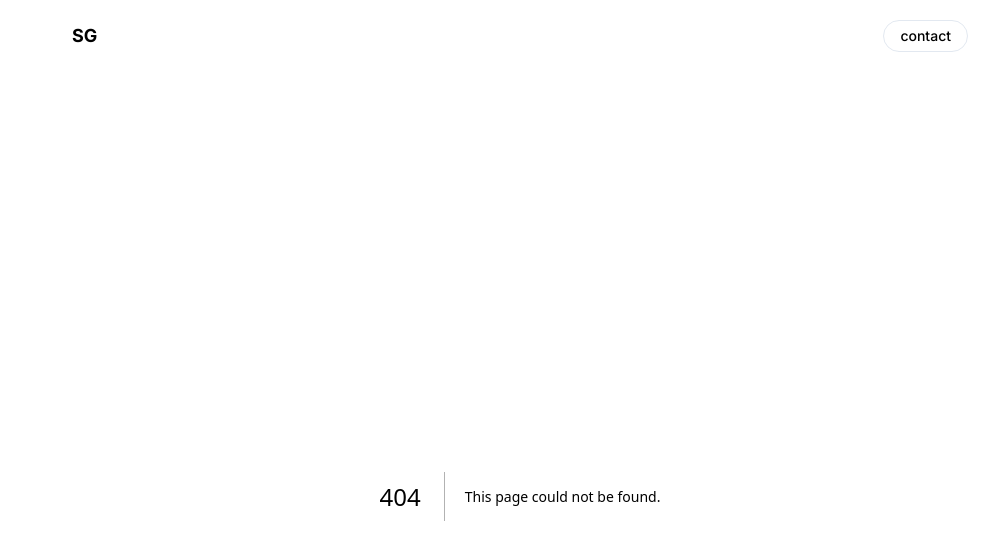
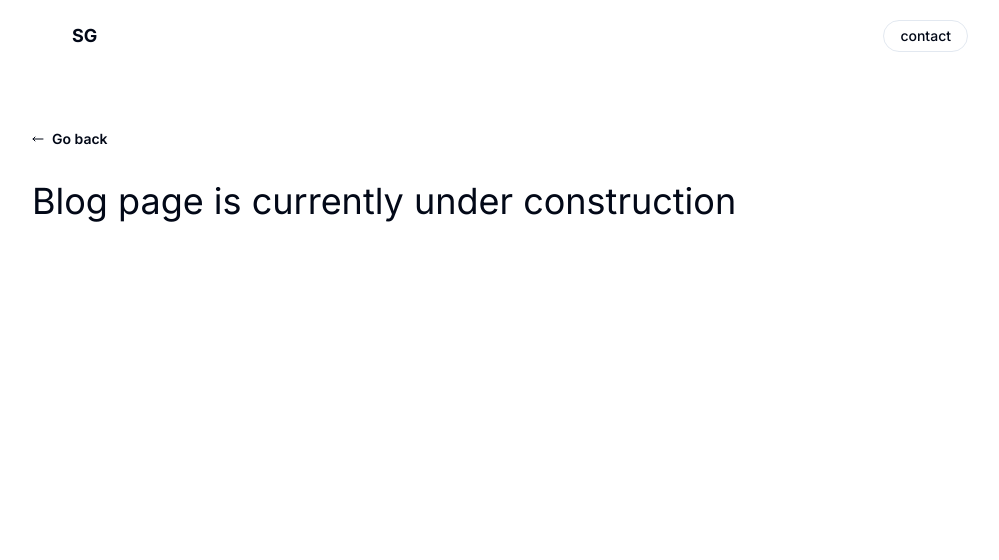
Before and after one commit to mrshabel/portfolio-updated, a Next.js app: page /blog in a window 1280 px wide. Before the commit this address had no page. Shown: the top 560 px of the page, without its empty margins (120-1119 px from the left). Built offline with nearby package versions, Linux system fonts and the light colour scheme.

Commit message:
add blog page

```diff
--- /dev/null
+++ b/app/blog/[id]/page.jsx
@@ -0,0 +1,18 @@
+import { MoveLeft } from "lucide-react";
+import Link from "next/link";
+
+export default function page({ params: { id } }) {
+  return (
+    <section className="w-full">
+      <Link href="/" className="flex items-center gap-2 text-[14px] my-8">
+        <span>
+          <MoveLeft className="h-3 w-3" />
+        </span>
+        <span className="font-semibold">Go back</span>
+      </Link>
+      <h1 className="text-4xl my-8">
+        Blog page is currently under construction
+      </h1>
+    </section>
+  );
+}
--- /dev/null
+++ b/app/blog/page.jsx
@@ -0,0 +1,18 @@
+import { MoveLeft } from "lucide-react";
+import Link from "next/link";
+
+export default function page() {
+  return (
+    <section className="w-full">
+      <Link href="/" className="flex items-center gap-2 text-[14px] my-8">
+        <span>
+          <MoveLeft className="h-3 w-3" />
+        </span>
+        <span className="font-semibold">Go back</span>
+      </Link>
+      <h1 className="text-4xl my-8">
+        Blog page is currently under construction
+      </h1>
+    </section>
+  );
+}
```
